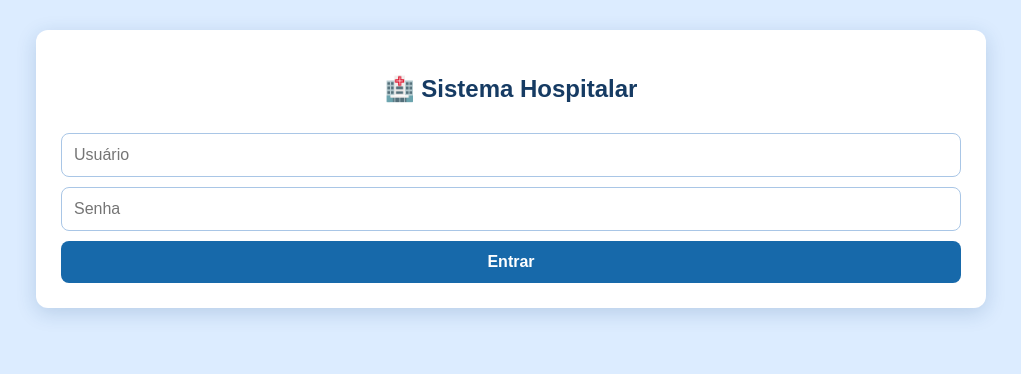
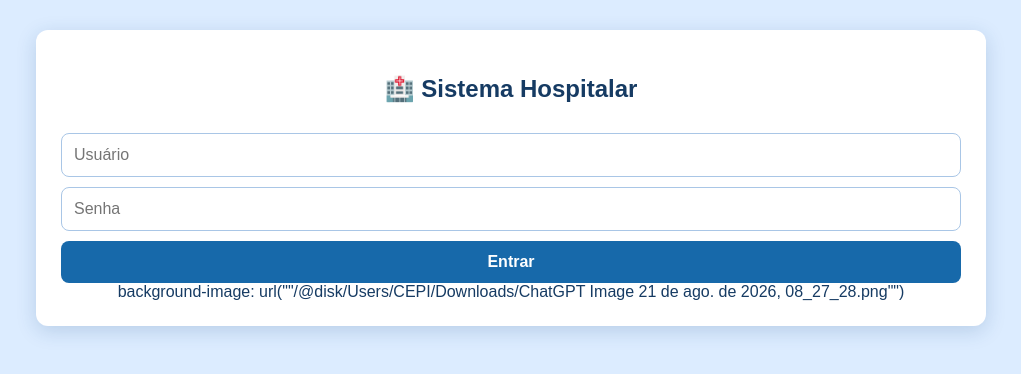
Before and after one commit to Emilylima2/sentinela, a website: page frontend/index.html in a window 1280 px wide. Shown: the whole page, without its empty margins (129-1150 px from the left). Drawn offline with Linux system fonts and the light colour scheme.

Commit message:
Update index.html

```diff
--- a/frontend/index.html
+++ b/frontend/index.html
@@ -9,6 +9,7 @@
   <input id="usuario" placeholder="Usuário">
   <input id="senha" type="password" placeholder="Senha">
   <button onclick="login()">Entrar</button>
+  background-image: url(""C:\Users\CEPI\Downloads\ChatGPT Image 21 de ago. de 2026, 08_27_28.png"")
 </div>
 
 <script>
```
